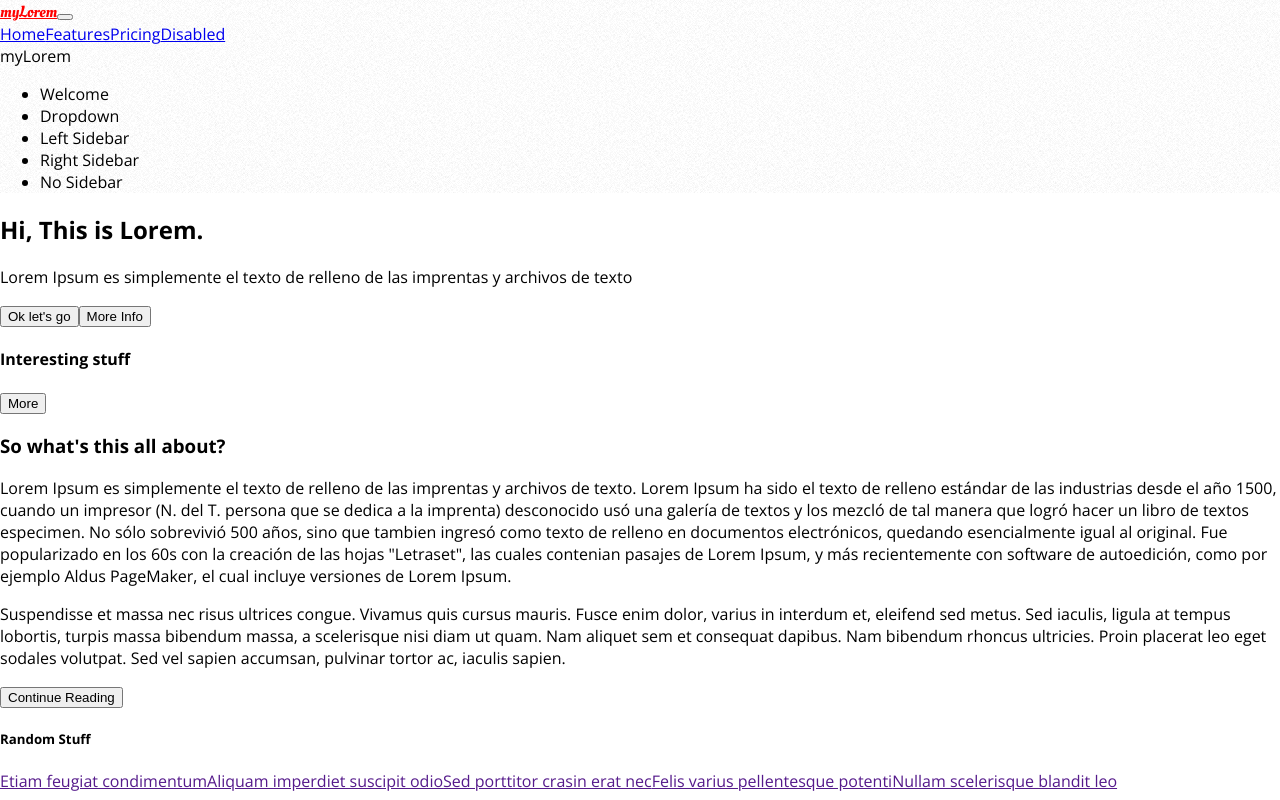
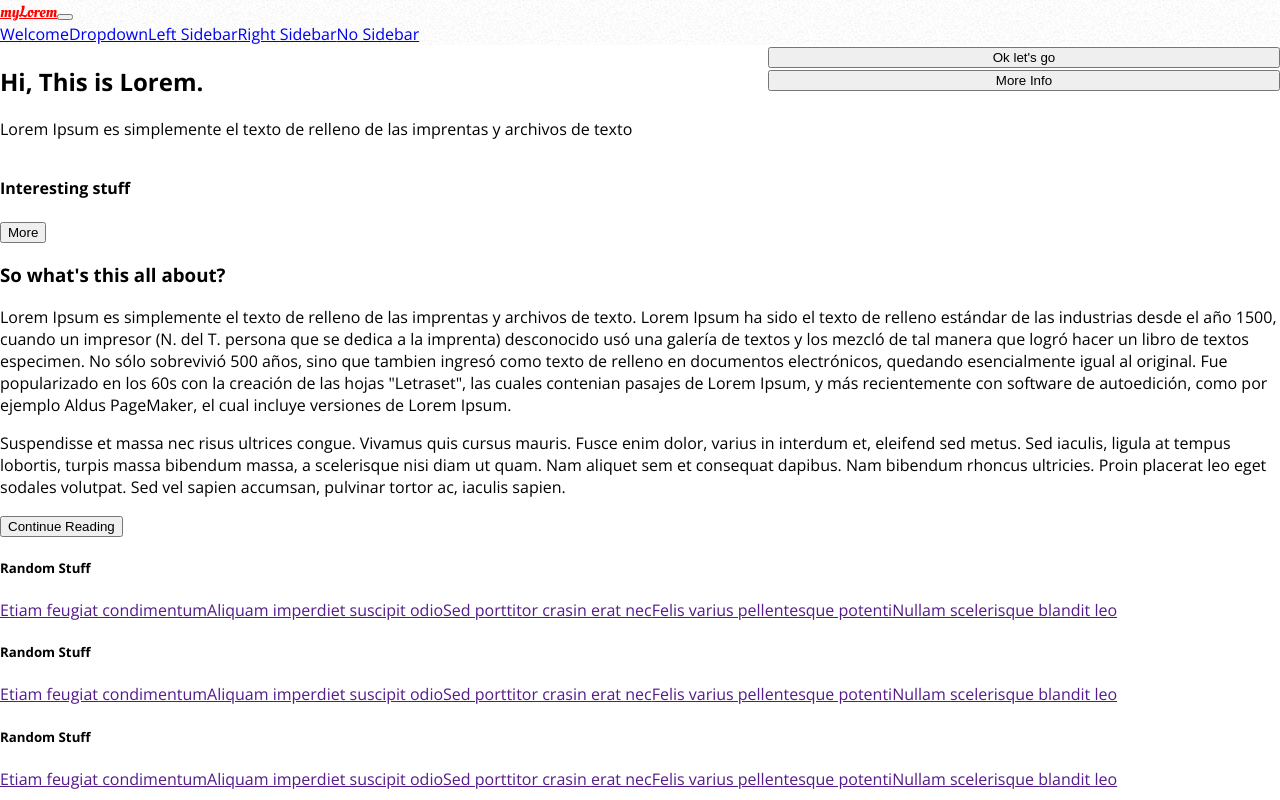
Before and after one commit to HenKyubi/Books-Books, a React (Create React App) app: page / in a window 1280 px wide. Shown: the top 800 px of the page. Built offline with nearby package versions, Linux system fonts and the light colour scheme.

Commit message:
modifications

```diff
--- a/src/App.css
+++ b/src/App.css
@@ -1,9 +1,18 @@
 .background {
   background-image: url("../src/assets/bg01.png");
   background-repeat: repeat;
+}
+
+#hero {
+  display: grid;
+  grid-template-columns: 60% 40%;
+  grid-template-rows: 100%;
 }
 
 .navbar-brand {
   color: red;
   font-family: "Oleo Script";
 }
+.btn {
+  width: 100%;
+}
--- a/src/App.js
+++ b/src/App.js
@@ -23,33 +23,26 @@ function App() {
             <div class="collapse navbar-collapse" id="navbarNavAltMarkup">
               <div class="navbar-nav">
                 <a class="nav-link active" aria-current="page" href="#">
-                  Home
+                  Welcome
                 </a>
                 <a class="nav-link" href="#">
-                  Features
+                  Dropdown
                 </a>
                 <a class="nav-link" href="#">
-                  Pricing
+                  Left Sidebar
                 </a>
-                <a class="nav-link" href="#" tabindex="-1" aria-disabled="true">
-                  Disabled
+                <a class="nav-link" href="#">
+                  Right Sidebar
+                </a>
+                <a class="nav-link" href="#">
+                  No Sidebar
                 </a>
               </div>
             </div>
           </div>
         </nav>
-        <div>myLorem</div>
-        <div>
-          <ul>
-            <li>Welcome</li>
-            <li>Dropdown</li>
-            <li>Left Sidebar</li>
-            <li>Right Sidebar</li>
-            <li>No Sidebar</li>
-          </ul>
-        </div>
       </header>
-      <div className="container">
+      <section id="hero">
         <div>
           <h2>Hi, This is Lorem.</h2>
           <p>
@@ -58,10 +51,10 @@ function App() {
           </p>
         </div>
         <div>
-          <button>Ok let's go</button>
-          <button>More Info</button>
+          <button className="btn">Ok let's go</button>
+          <button className="btn">More Info</button>
         </div>
-      </div>
+      </section>
       <div>
         <div className="container"></div>
         <div className="container"></div>
```
